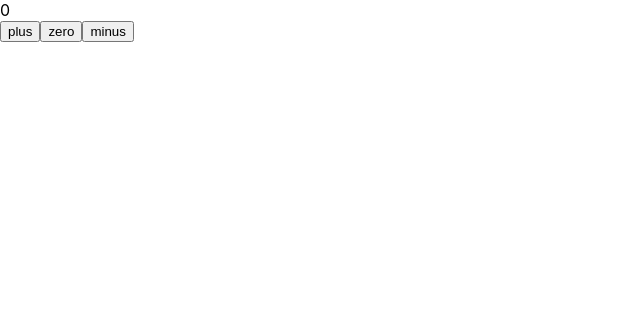
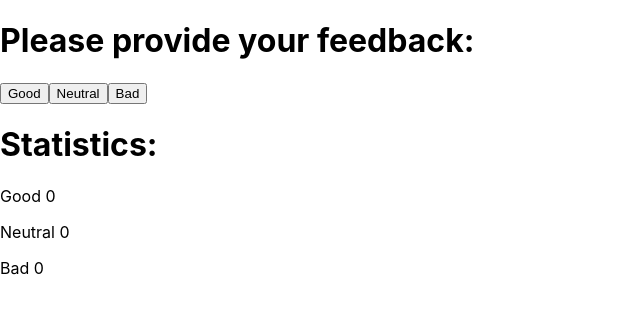
Before and after one commit to ce13ste/HelsinkiMOOC, a React (Create React App) app: page / in a window 1280 px wide. Shown: the top 312 px of the page, without its empty margins (0-640 px from the left). Built offline with nearby package versions, Linux system fonts and the light colour scheme.

Commit message:
1.6: unicafe step1

```diff
--- a/src/App.js
+++ b/src/App.js
@@ -1,35 +1,33 @@
-import React, { useState } from 'react'
+import React, { useState } from 'react';
 
 const App = () => {
-  const [ counter, setCounter ] = useState(0)
+  // save clicks of each button to its own state
+  const [good, setGood] = useState(0);
+  const [neutral, setNeutral] = useState(0);
+  const [bad, setBad] = useState(0);
 
-  const Display = ({ counter }) => <div>{counter}</div>
-  const Button = ({ onClick, text }) => (
-    <button onClick={onClick}>
-      {text}
-    </button>
-  )
-  const increaseByOne = () => setCounter(counter + 1)
-  const decreaseByOne = () => setCounter(counter - 1)
-  const setToZero = () => setCounter(0)
+  const Button = ({ handleClick, text }) => {
+    return <button onClick={handleClick}>{text}</button>;
+  };
+  const handleGoodClick = () => setGood(good + 1);
+  const handleNeutralClick = () => setNeutral(neutral + 1);
+  const handleBadClick = () => setBad(bad + 1);
 
   return (
     <div>
-      <Display counter={counter}/>
-      <Button
-        onClick={increaseByOne}
-        text='plus'
-      />
-      <Button
-        onClick={setToZero}
-        text='zero'
-      />
-      <Button
-        onClick={decreaseByOne}
-        text='minus'
-      />
+      <h1>Please provide your feedback:</h1>
+      <Button handleClick={handleGoodClick} text='Good' />
+      <Button handleClick={handleNeutralClick} text='Neutral' />
+      <Button handleClick={handleBadClick} text='Bad' />
+
+
+      <h1>Statistics:</h1>
+      <p>Good {good}</p>
+      <p>Neutral {neutral}</p>
+      <p>Bad {bad}</p>
     </div>
   )
+
 }
 
 export default App
--- a/src/index.js
+++ b/src/index.js
@@ -4,8 +4,7 @@ import './index.css';
 import App from './App';
 import reportWebVitals from './reportWebVitals';
 
-ReactDOM.render(<App />,
-  document.getElementById('root'));
+ReactDOM.render(<App />, document.getElementById("root"));
 
 // If you want to start measuring performance in your app, pass a function
 // to log results (for example: reportWebVitals(console.log))
```
